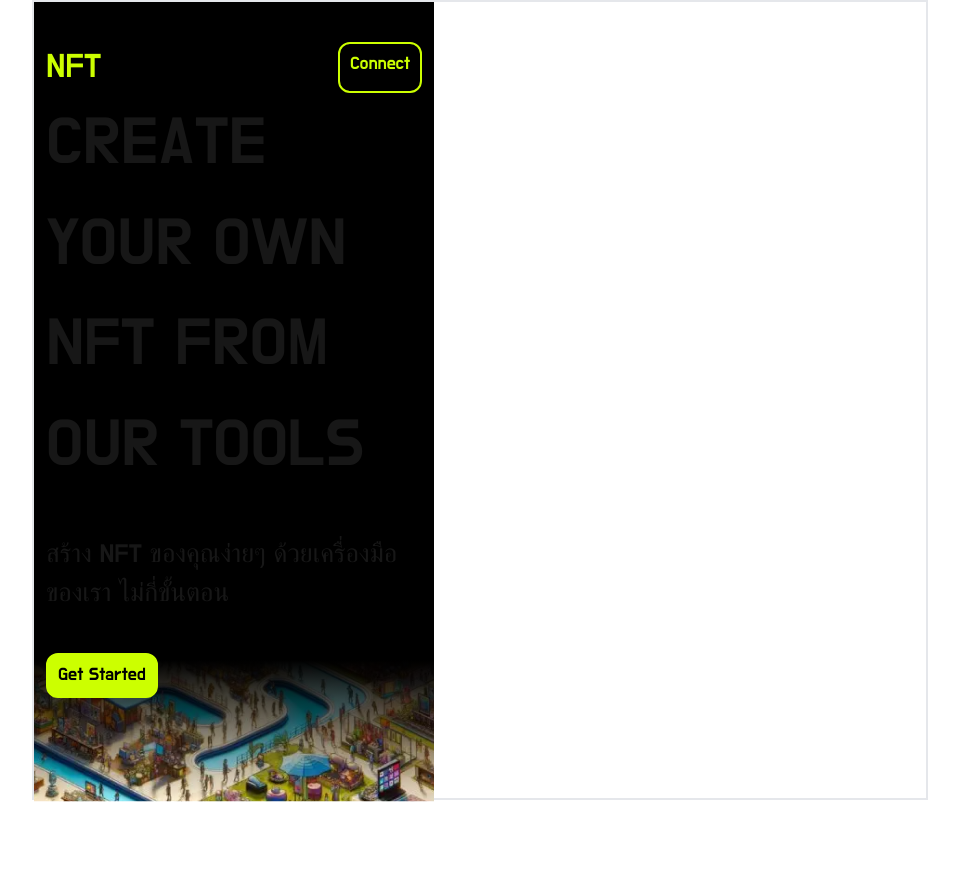
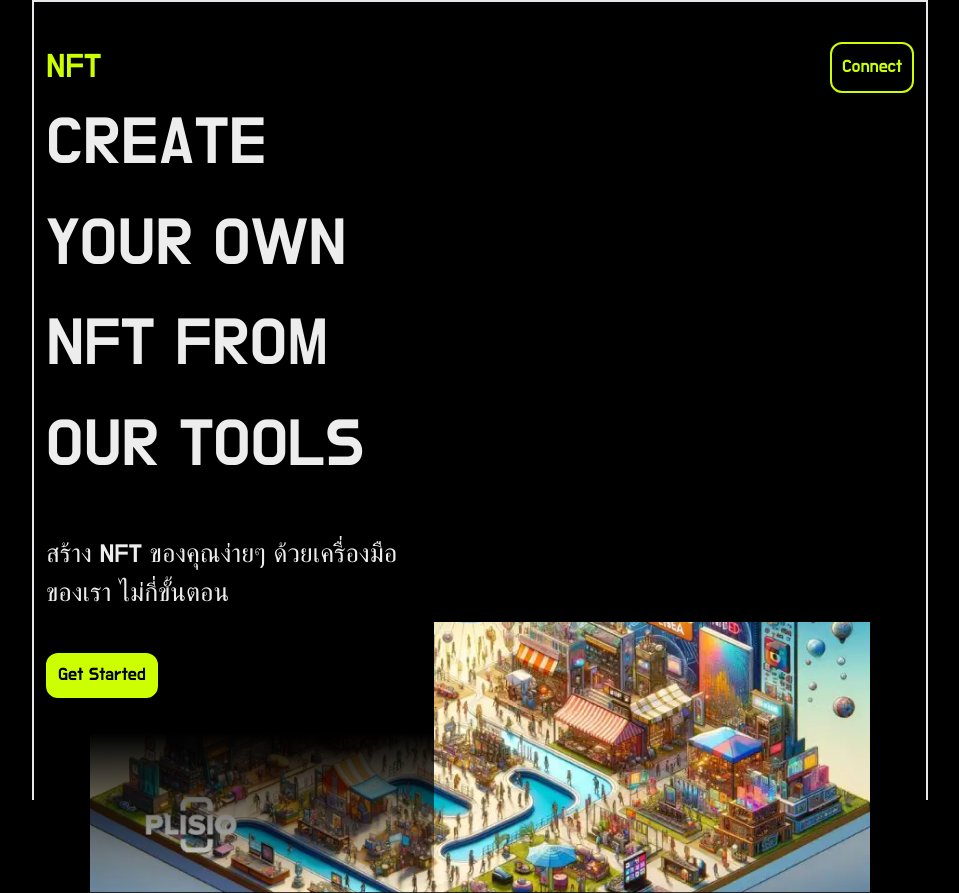
Before and after one commit to mrnonny416/nft-generate-site, a Next.js app: page / in a window 1280 px wide. Shown: the whole page, without its empty margins (160-1119 px from the left). Before the commit the page ends 802 px from the top, so only its background shows below. Built offline with nearby package versions, Linux system fonts and the light colour scheme.

Commit message:
feat [image hamburger, layout, header. home] : add header component]

```diff
--- a/app/globals.css
+++ b/app/globals.css
@@ -4,16 +4,16 @@
 @tailwind utilities;
 
 :root {
-  --background: #ffffff;
-  --foreground: #171717;
+  --background: #000000;
+  --foreground: #ededed;
 }
 
-@media (prefers-color-scheme: dark) {
+/* @media (prefers-color-scheme: dark) {
   :root {
     --background: #000000;
     --foreground: #ededed;
   }
-}
+} */
 
 body {
   color: var(--foreground);
--- a/app/layout.tsx
+++ b/app/layout.tsx
@@ -1,5 +1,6 @@
 import type { Metadata } from "next";
 import "./globals.css";
+import Header from "@/src/components/header.component";
 
 export const metadata: Metadata = {
     title: "Create Next App",
@@ -13,7 +14,10 @@ export default function RootLayout({
 }>) {
     return (
         <html lang="en">
-            <body className={`flex font-doHyeon m-auto w-[70%] min-w-[500px] border-2 h-screen`}>{children}</body>
+            <body className={` font-doHyeon m-auto w-[70%] min-w-[500px] border-2 h-screen`}>
+                <Header />
+                {children}
+            </body>
         </html>
     );
 }
--- /dev/null
+++ b/src/components/header.component.tsx
@@ -0,0 +1,37 @@
+'use client'
+
+import React, { useState } from 'react'
+import Image from "next/image";
+import Hamburger from '../../public/hamburger.svg'
+
+const Header = (props: any) => {
+    const { headerName } = props
+    console.log(props);
+
+    const main1 = "flex flex-row justify-between text-mainGreen px-3 bg-black pt-10";
+
+    const [signIn, setSignIn] = useState<boolean>()
+
+    const onSignIn = () => {
+        setSignIn(true)
+    }
+
+    return (
+        <div className={`${main1}`}>
+            <div className="flex text-[34px]">NFT</div>
+            <div className="flex text-[34px]">{headerName}</div>
+            {!signIn && (
+                <button className="flex border-2 border-mainGreen px-[10px] py-[7px] text-[18px] rounded-xl items-center" onClick={onSignIn}>
+                    Connect
+                </button>
+            )}
+            {signIn && (
+                <button className="flex border-2 border-mainGreen px-[10px] py-[7px] text-[18px] rounded-xl items-center" >
+                    <Image src={Hamburger} alt='Hamburger' />
+                </button>
+            )}
+        </div>
+    )
+}
+
+export default Header
--- a/src/home/home.page.tsx
+++ b/src/home/home.page.tsx
@@ -1,7 +1,6 @@
-import Image from "next/image";
+import Header from "../components/header.component";
 
 export default function HomePage() {
-    const main1 = "flex flex-row justify-between text-mainGreen px-3 bg-black pt-10";
 
     return (
         <div
@@ -13,12 +12,6 @@ export default function HomePage() {
                 backgroundRepeat: "no-repeat"
             }}
         >
-            <div className={`${main1}`}>
-                <div className="flex text-[34px]">NFT</div>
-                <button className="flex border border-2 border-mainGreen px-[10px] py-[7px] text-[18px] rounded-xl">
-                    Connect
-                </button>
-            </div>
             <div className="flex flex-col w-full px-3 h-screen bg-gradient-to-b from-black from-80% to-black-1/6  gap-10 max-w-[400px]">
                 <div className="text-[67px]">CREATE YOUR OWN NFT FROM OUR TOOLS</div>
                 <div className="text-[26px]">สร้าง NFT ของคุณง่ายๆ ด้วยเครื่องมือของเรา ไม่กี่ขั้นตอน</div>
```
Also changed, not shown: public/hamburger.svg (added).
